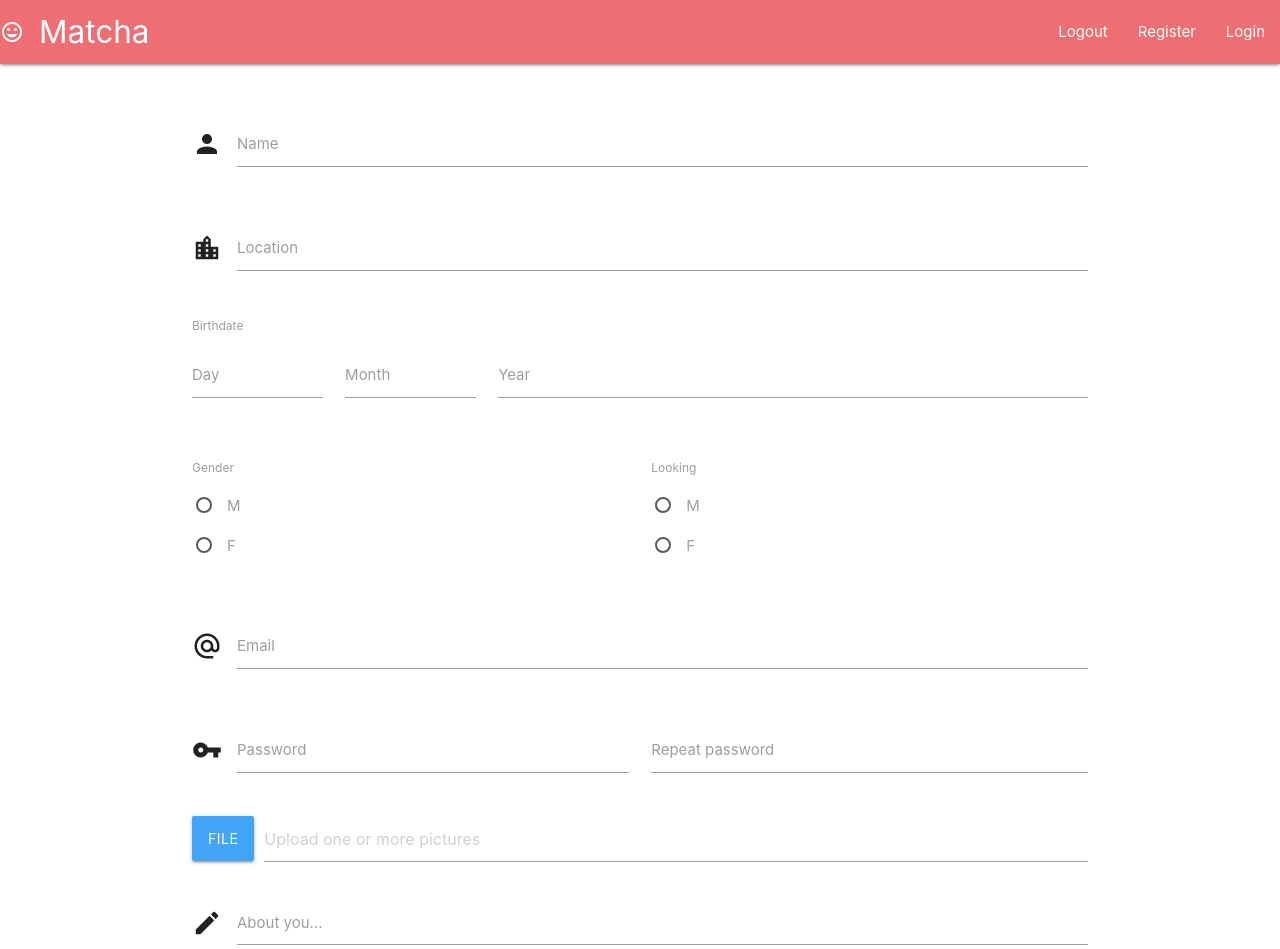
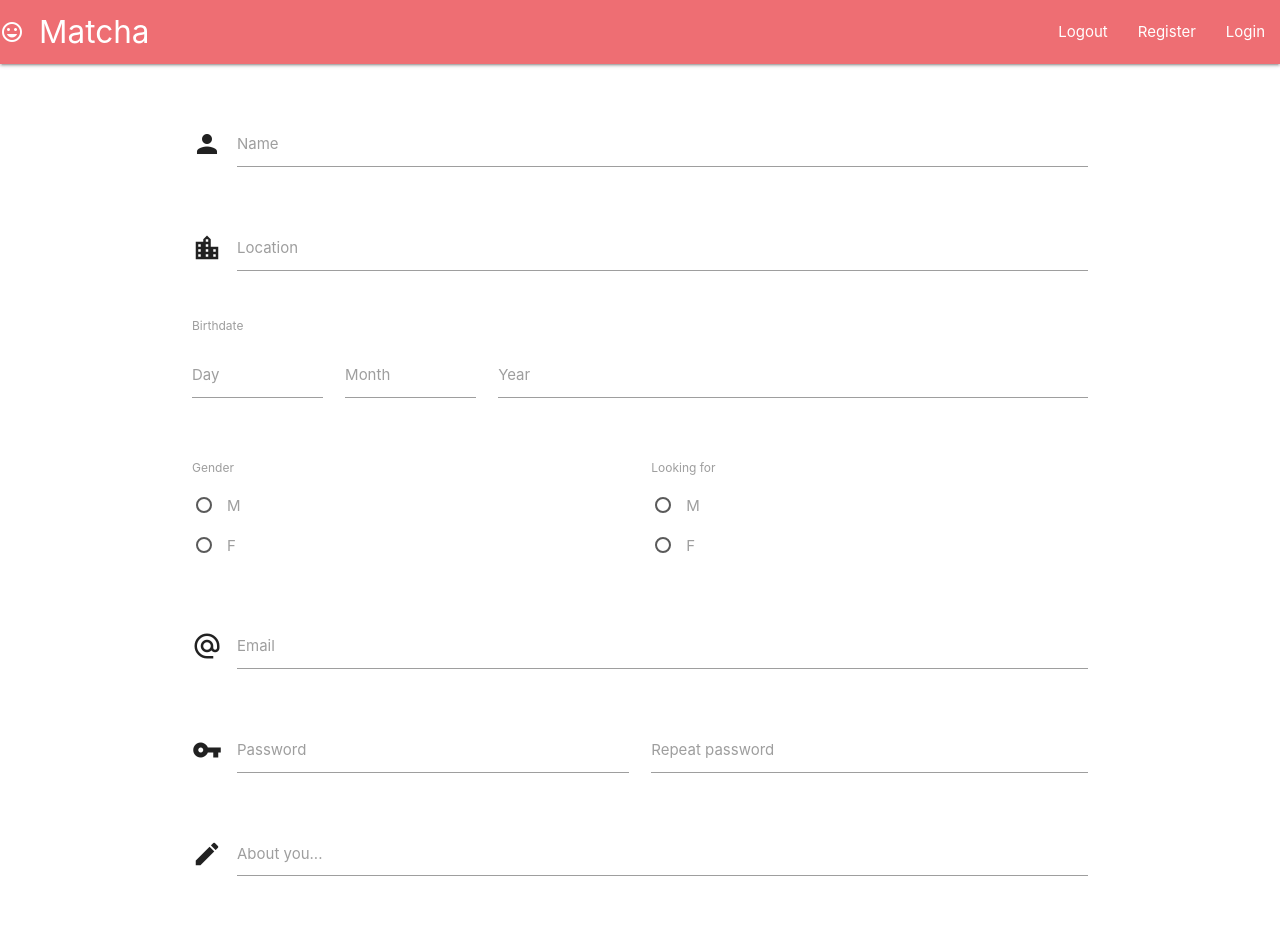
Before and after one commit to lbarthon/matcha, a React (Create React App) app: page /register in a window 1280 px wide. Shown: the top 949 px of the page. Built offline with nearby package versions, Linux system fonts and the light colour scheme.

Commit message:
connect to api

```diff
--- a/package.json
+++ b/package.json
@@ -2,6 +2,7 @@
   "name": "matcha",
   "version": "0.1.0",
   "private": true,
+  "proxy": "http://localhost:5000",
   "dependencies": {
     "bcrypt": "^3.0.3",
     "jquery": "^3.3.1",
--- a/src/components/Navbar.jsx
+++ b/src/components/Navbar.jsx
@@ -1,7 +1,5 @@
 import React, { Component } from 'react';
-import { Route, Link, Switch } from 'react-router-dom'
-import Register from './Register';
-import Login from './Login';
+import { Link } from 'react-router-dom'
 
 class Navbar extends Component {
   render() {
--- a/src/components/Register.jsx
+++ b/src/components/Register.jsx
@@ -14,13 +14,11 @@ class Register extends Component {
     email: '',
     password: '',
     repassword: '',
-    description: '',
-    files: '',
-    type: ''
+    description: ''
   }
 
   onChange = (e) => {
-    this.setState({ [e.target.name]: e.target.value })
+    this.setState({ [e.target.name]: e.target.value });
   }
 
   parseForm = (form) => {
@@ -39,21 +37,22 @@ class Register extends Component {
   handleSubmit = (e) => {
     e.preventDefault();
     this.parseForm(this.state)
-    .then(result => {
-      console.log(result);
-      fetch('http://localhost:5000/api/register', {
+    .then(strForm => {
+      console.log(strForm);
+      fetch('/api/register', {
         method: 'POST',
         headers: {
           'Content-Type': 'application/x-www-form-urlencoded;charset=UTF-8'
         },
-        body: result
+        body: strForm
       })
       .then(response => {
-        if (response.ok) {
+        console.log('test');
+        /*if (response.ok) {
           response.json().then(json => {
             console.log(json);
           });
-        }
+        }*/
       });
     });
   }
@@ -108,7 +107,7 @@ class Register extends Component {
             </p>
           </div>
           <div className="input-field col s6">
-            <div><label>Looking</label></div>
+            <div><label>Looking for</label></div>
             <p>
               <label>
                 <input name="wanted" value="m" type="radio"/>
@@ -141,15 +140,6 @@ class Register extends Component {
             <label htmlFor="repassword">Repeat password</label>
           </div>
         </div>
-        <div className="file-field input-field">
-          <div className="btn">
-            <span>File</span>
-            <input type="file" accept="image/*" multiple onChange={this.onChange} />
-          </div>
-          <div className="file-path-wrapper">
-            <input className="file-path validate" type="text" placeholder="Upload one or more pictures" />
-          </div>
-        </div>
         <div className="row">
           <div className="input-field col s12">
             <i className="material-icons prefix">mode_edit</i>
--- a/src/index.js
+++ b/src/index.js
@@ -1,6 +1,6 @@
 import React from 'react';
 import ReactDOM from 'react-dom';
-import { Route, Link, BrowserRouter } from 'react-router-dom'
+import { BrowserRouter } from 'react-router-dom'
 import App from './App';
 import * as serviceWorker from './serviceWorker';
 
```
Also changed, not shown: 1 other file (tests, documents, lock files or other folders).
